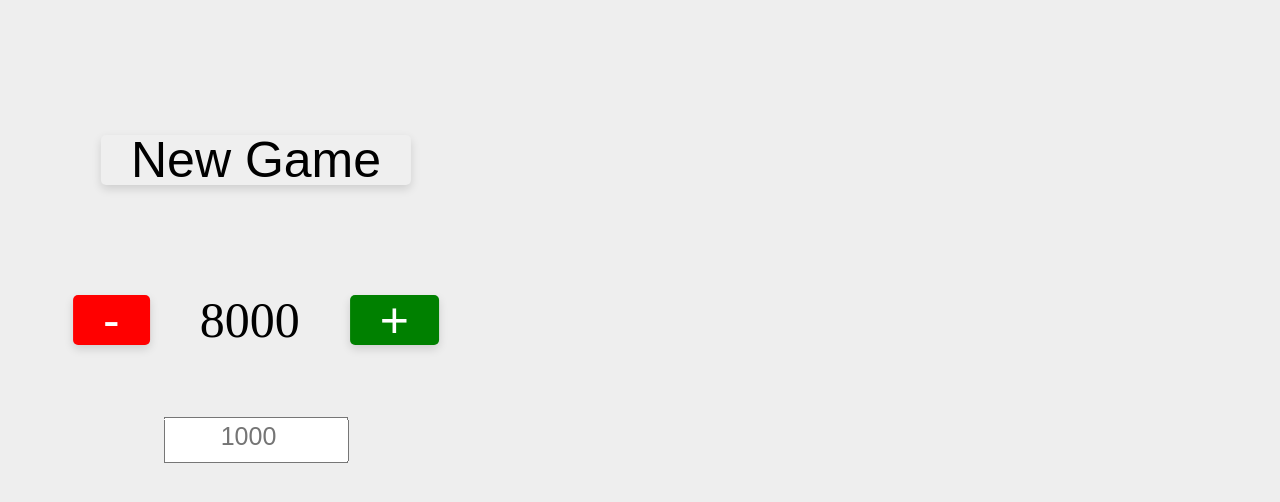
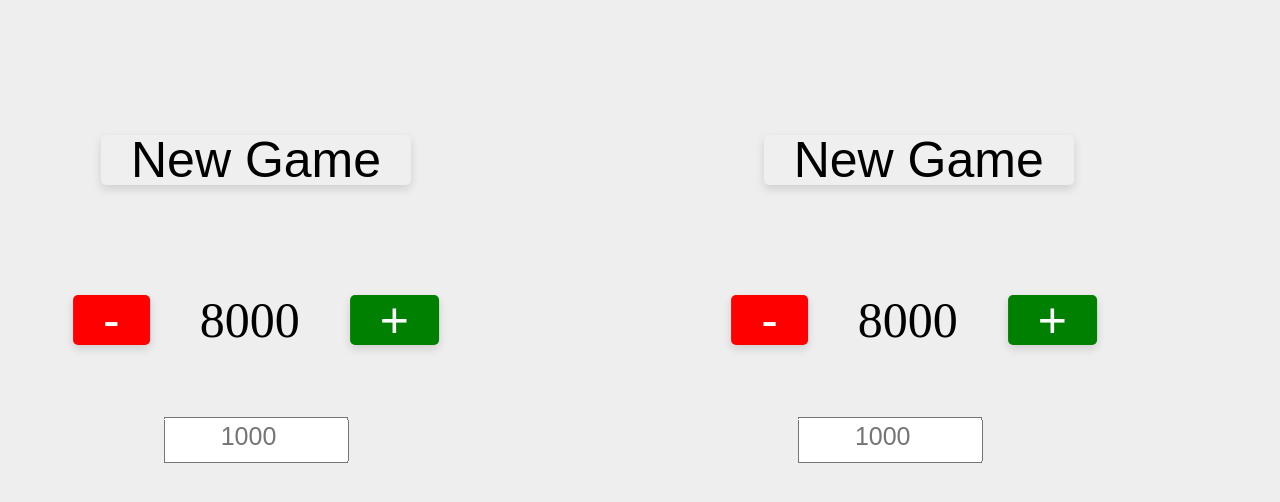
Before and after one commit to AndriusS0316/8000, a website: page index.HTML in a window 1280 px wide. Drawn offline with Linux system fonts and the light colour scheme.

Commit message:
20210720

```diff
--- a/index.HTML
+++ b/index.HTML
@@ -119,7 +119,16 @@ button {
     </form>
     <input id="data1" type="number" class="input1" placeholder="1000"/>
 
-
+    <!-- antras -->
+    <form>
+        <button class="game2" type="button">New Game</button>
+    </form>
+    <form class="form2">
+        <button class="minus2" type="button">-</button>
+        <div class="number2">8000</div>
+        <button class="plus2" type="button">+</button>
+    </form>
+    <input id="data2" type="number" class="input2" placeholder="1000"/>
 
     <script src="./main.js" type="module" defer></script>
 </body>
```
